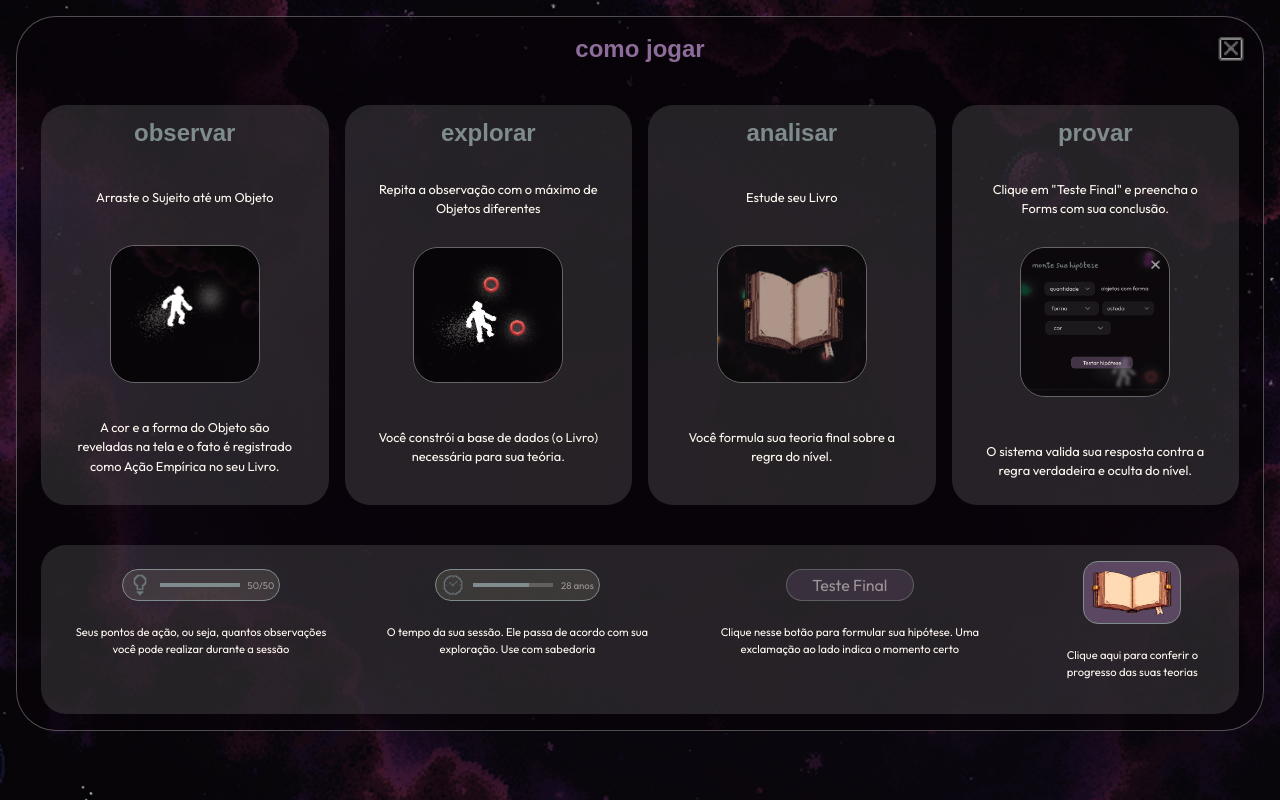
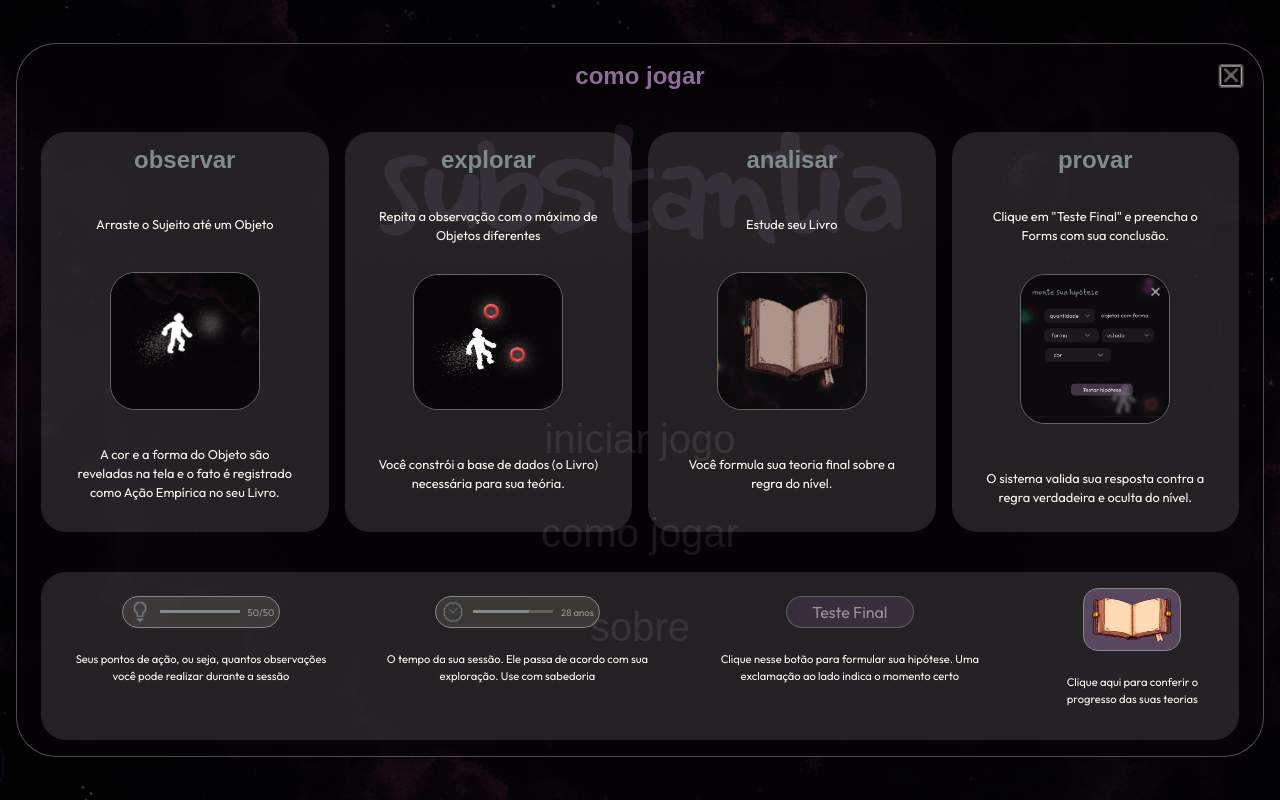
Before and after one commit to wendell-kenneddy/substantia, a website built with Vite: page index.html in a window 1280 px wide. Both pictures are taken after a click on the button "como jogar". Built offline with nearby package versions, Linux system fonts and the light colour scheme; a web font is replaced by a local one.

Commit message:
Adicionado Modal howToPlay

```diff
--- a/index.html
+++ b/index.html
@@ -27,7 +27,7 @@
         </div>
       </section>
 
-      <section id="how-to-play" class="hidden">
+      <section id="how-to-play" class="modal-overlay hidden">
         <div id="how-to-play-container">
           <div id="titulo">
             <h2 id="como-jogar">como jogar</h2>
@@ -212,7 +212,7 @@
 
             <div id="settings-menu" class="hidden">
               <button id="go-back-to-main-menu-button">menu principal</button>
-              <button>como jogar</button>
+              <button id="open-how-to-play-modal-button-in-game">como jogar</button>
             </div>
           </div>
 
--- a/src/lib/ApplicationContext.ts
+++ b/src/lib/ApplicationContext.ts
@@ -17,6 +17,9 @@ export class ApplicationContext {
   ) as HTMLButtonElement;
   private goBackToMainMenuButton: HTMLButtonElement = document.getElementById(
     "go-back-to-main-menu-button"
+  ) as HTMLButtonElement;
+  private openHowToPlayModalButtonInGame: HTMLButtonElement = document.getElementById(
+    "open-how-to-play-modal-button-in-game"
   ) as HTMLButtonElement;
   private playerBookModal: HTMLElement = document.getElementById(
     "player-book-modal"
@@ -38,13 +41,11 @@ export class ApplicationContext {
     if (this.mainMenuListenersSet) return;
 
     this.openHowToPlayModalButton.addEventListener("click", () => {
-      this.mainMenuSection.classList.add("hidden");
       this.howToPlayModal.classList.remove("hidden");
     });
 
     this.closeHowToPlayModalButton.addEventListener("click", () => {
       this.howToPlayModal.classList.add("hidden");
-      this.mainMenuSection.classList.remove("hidden");
     });
 
     this.startGameButton.addEventListener("click", () => {
@@ -81,6 +82,10 @@ export class ApplicationContext {
       this.mainMenuSection.classList.remove("hidden");
     });
 
+    this.openHowToPlayModalButtonInGame.addEventListener("click", () => {
+      this.howToPlayModal.classList.remove("hidden");
+    });
+
     this.inGameListenersSet = true;
   }
 }
--- a/src/styles/how-to-play.scss
+++ b/src/styles/how-to-play.scss
@@ -1,6 +1,6 @@
 #how-to-play {
-  width: 100%;
-  height: 100%;
+  width: 100vw;
+  height: 100vh;
   display: flex;
   align-items: center;
   justify-content: center;
```
